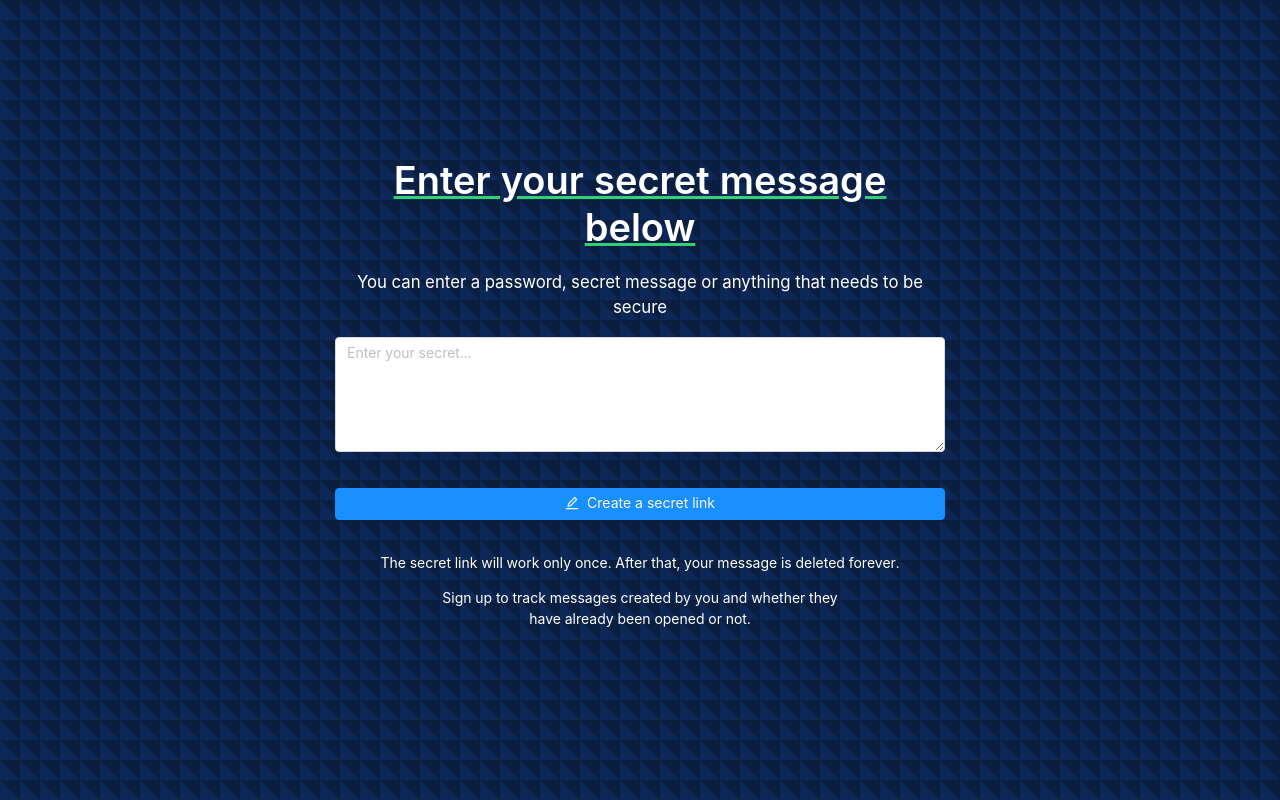
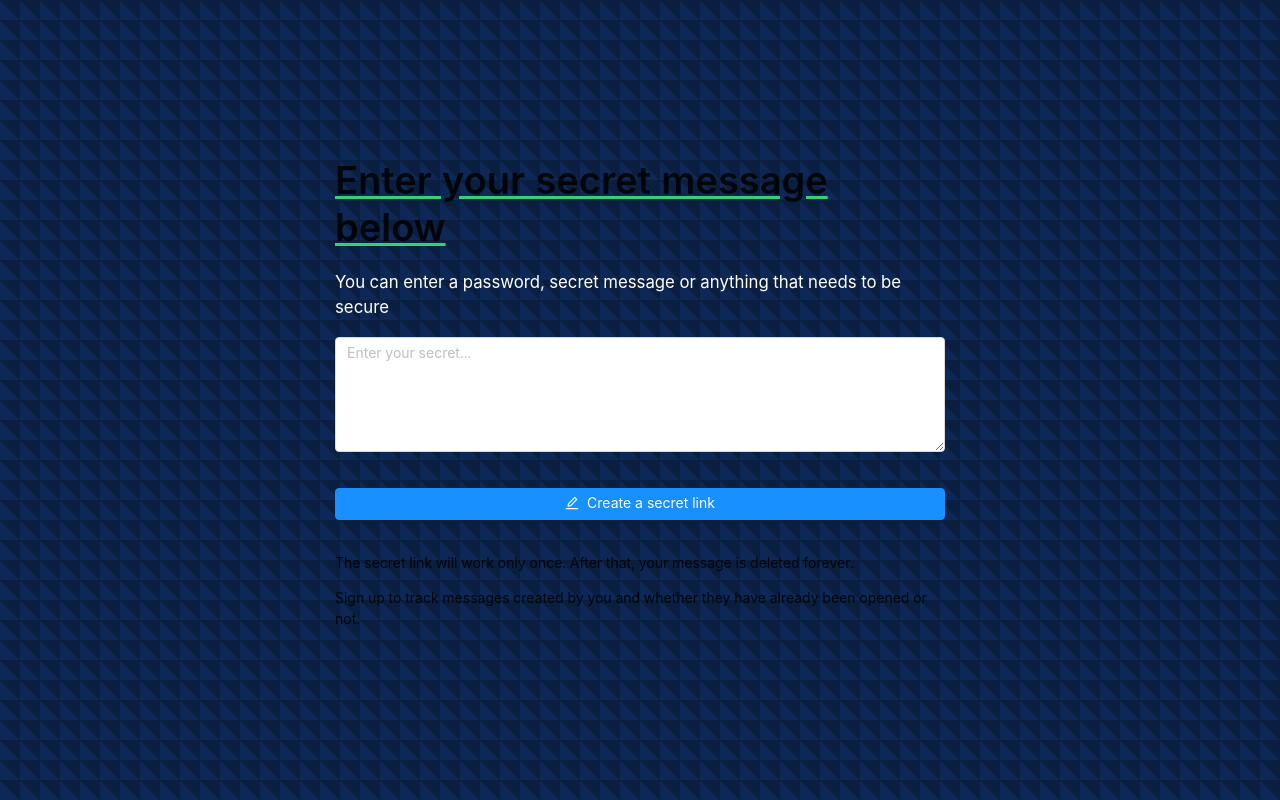
Before and after one commit to kozlovvski/secret-message, a React (Create React App) app: page /app in a window 1280 px wide. Built offline with nearby package versions, Linux system fonts and the light colour scheme.

Commit message:
refactor(add-message-route): move common styles into separate files

```diff
--- /dev/null
+++ b/src/features/add-new-message/common.module.scss
@@ -0,0 +1,15 @@
+@import "src/scss/variables", "src/scss/mixins";
+
+.title {
+  text-decoration: underline $primary;
+}
+
+.subtitle {
+  font-size: 1.2em;
+}
+
+title,
+.subtitle,
+.footnore {
+  color: #fff;
+}
--- a/src/features/add-new-message/components/CreateMessageForm/CreateMessageForm.module.scss
+++ b/src/features/add-new-message/components/CreateMessageForm/CreateMessageForm.module.scss
@@ -5,20 +5,6 @@
 .CreateMessageForm {
   text-align: center;
 
-  .title {
-    color: #fff;
-    text-decoration: underline $primary;
-  }
-
-  .subtitle {
-    color: #fff;
-    font-size: 1.2em;
-  }
-
-  .footnote {
-    color: #fff;
-  }
-
   .narrow {
     max-width: 400px;
     margin-left: auto;
--- a/src/features/add-new-message/components/CreateMessageForm/CreateMessageForm.tsx
+++ b/src/features/add-new-message/components/CreateMessageForm/CreateMessageForm.tsx
@@ -8,6 +8,7 @@ import React from "react";
 import { CreateSMessagePayload } from "typings/secret-message";
 
 import styles from "./CreateMessageForm.module.scss";
+import featureStyles from "features/add-new-message/common.module.scss";
 
 export interface ICreateMessageFormProps {
   children?: never;
@@ -32,13 +33,13 @@ const CreateMessageForm: React.FC<ICreateMessageFormProps> = ({
 
   return (
     <div
-      className={`${styles["CreateMessageForm"]} ${className} wrapper`}
+      className={`${featureStyles["CreateMessageForm"]} ${className} wrapper`}
       data-testid="component-CreateMessageForm"
     >
-      <Typography.Title className={styles["title"]}>
+      <Typography.Title className={featureStyles["title"]}>
         Enter your secret message below
       </Typography.Title>
-      <Typography.Paragraph className={styles["subtitle"]}>
+      <Typography.Paragraph className={featureStyles["subtitle"]}>
         You can enter a password, secret message or anything that needs to be
         secure
       </Typography.Paragraph>
@@ -74,12 +75,12 @@ const CreateMessageForm: React.FC<ICreateMessageFormProps> = ({
           </Button>
         </Form.Item>
       </Form>
-      <Typography.Paragraph className={styles["footnote"]}>
+      <Typography.Paragraph className={featureStyles["footnote"]}>
         The secret link will work only once. After that, your message is deleted
         forever.
       </Typography.Paragraph>
       <Typography.Paragraph
-        className={`${styles["footnote"]} ${styles["narrow"]}`}
+        className={`${featureStyles["footnote"]} ${styles["narrow"]}`}
       >
         Sign up to track messages created by you and whether they have already
         been opened or not.
```
